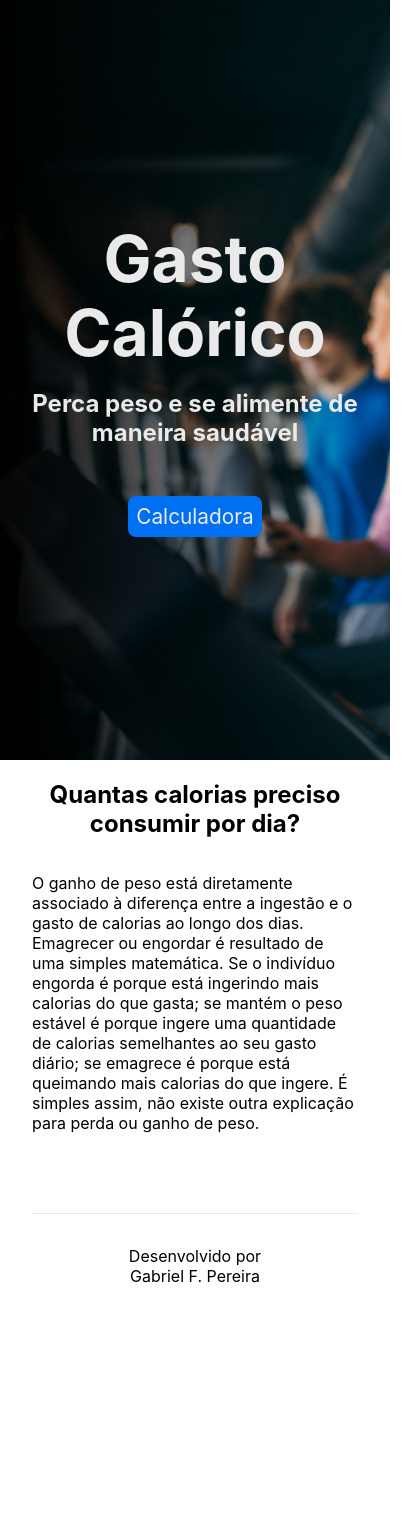
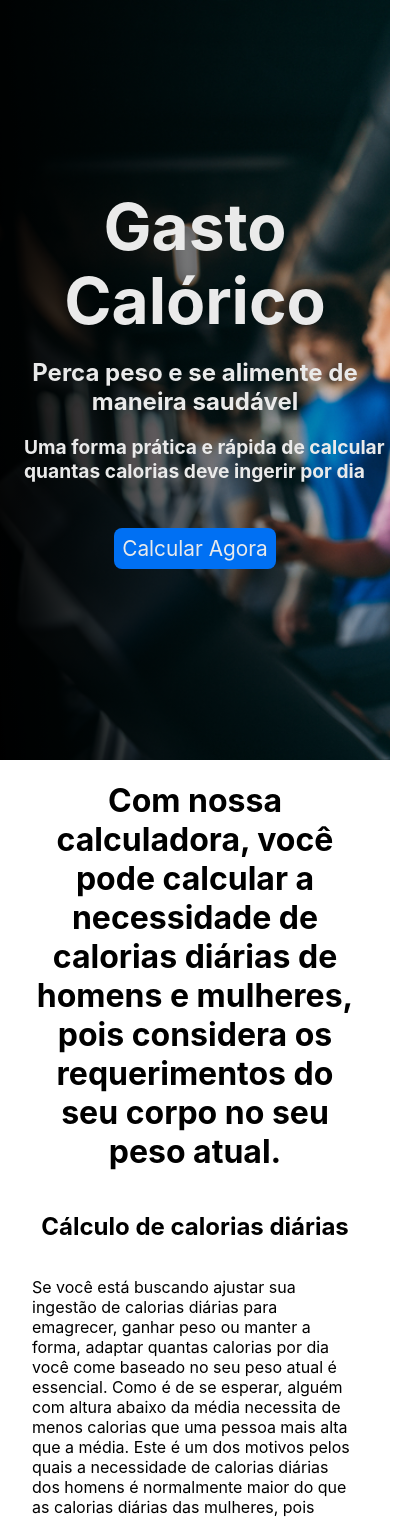
Before and after one commit to gabrielfpereira/gasto-calorico, a Next.js app: page / in a window 390 px wide. Shown: the top 1518 px of the page, 414 px wide, since content can reach past the window. Before the commit the page ends 1318 px from the top, so only its background shows below. Built offline with nearby package versions, Linux system fonts and the light colour scheme.

Commit message:
Adição e melhorias no conteudo

```diff
--- a/pages/index.jsx
+++ b/pages/index.jsx
@@ -18,15 +18,24 @@ export default function Home() {
             Gasto Calórico
           </h1>
 
-          <h2 className={styles.subtitle}>Perca peso e se alimente de maneira saudável</h2>
+          <h2 className={styles.subtitle}>Perca peso e se alimente de maneira saudável <br/> </h2>
+          <h2 className={styles.text}>Uma forma prática e rápida de calcular quantas calorias deve ingerir por dia</h2>
           <Link href='/calculadora'>
-            <a  className={styles.button}>Calculadora</a>
+            <a  className={styles.button}>Calcular Agora</a>
           </Link>
         </div>
 
+        <h1 className={styles.subtitle}>Com nossa calculadora, você pode calcular a necessidade de calorias diárias de homens e mulheres, pois considera os requerimentos do seu corpo no seu peso atual.</h1>
+
+        <h2 className={styles.subtitle}>Cálculo de calorias diárias</h2>
+        <p>Se você está buscando ajustar sua ingestão de calorias diárias para emagrecer, ganhar peso ou manter a forma, adaptar quantas calorias por dia você come baseado no seu peso atual é essencial. Como é de se esperar, alguém com altura abaixo da média necessita de menos calorias que uma pessoa mais alta que a média. Este é um dos motivos pelos quais a necessidade de calorias diárias dos homens é normalmente maior do que as calorias diárias das mulheres, pois homens tendem a ter estatura maior, o que também influencia na quantidade de calorias diárias infantil. As pessoas que pesam mais utilizam mais calorias por dia, assim demandam uma ingestão calórica maior.</p>
 
         <h2 className={styles.subtitle}>Quantas calorias preciso consumir por dia?</h2>
         <p>O ganho de peso está diretamente associado à diferença entre a ingestão e o gasto de calorias ao longo dos dias. Emagrecer ou engordar é resultado de uma simples matemática. Se o indivíduo engorda é porque está ingerindo mais calorias do que gasta; se mantém o peso estável é porque ingere uma quantidade de calorias semelhantes ao seu gasto diário; se emagrece é porque está queimando mais calorias do que ingere. É simples assim, não existe outra explicação para perda ou ganho de peso.</p>
+
+        <p>Para emagrecer pelo menos meio quilo por semana, o indivíduo deve gastar, em média, 500 calorias a mais do que ingere ao longo do dia. Para emagrecer 1 quilo por semana, é preciso ingerir 1000 calorias a menos que o gasto basal do organismo.</p>
+
+
       </main>
 
       <footer className={styles.footer}>
--- a/styles/Home.module.css
+++ b/styles/Home.module.css
@@ -165,6 +165,15 @@ align-items: flex-start;
   z-index: 99;
 }
 
+.text{
+  color: #eaeaea;
+  margin-top:0;
+  z-index: 99;
+  margin-left: 3rem;
+  width: 500px;
+  font-size: 1.2rem;
+}
+
 @media (max-width: 600px) {
   .hero{
     align-items: center;
@@ -185,6 +194,10 @@ align-items: flex-start;
   .hero .button{
     margin-left: 0;
   }
+
+  .text{
+    width: 100%;
+  }
 }
 
 @media (prefers-color-scheme: dark) {
```
